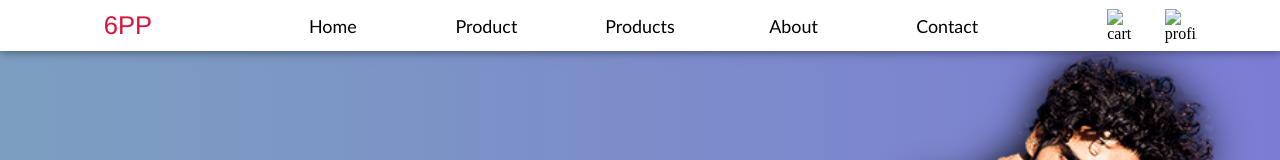
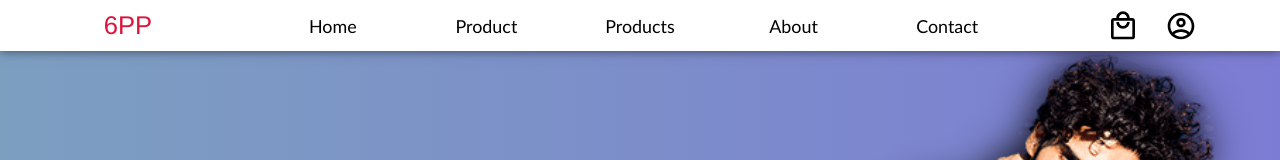
Before and after one commit to vikas148/ecomweb, a plain HTML site: page index.html in a window 1280 px wide. Shown: the top 160 px of the page. Drawn offline with Linux system fonts and the light colour scheme; the site is published under a folder, as on GitHub Pages, so addresses that start at the root find nothing.

Commit message:
images style updated

```diff
--- a/index.html
+++ b/index.html
@@ -22,8 +22,8 @@
             <a href="#">Contact</a>
         </div>
         <div class="right">
-            <img src="/images/cart.svg" alt="cart">
-            <img src="/images/profile.svg" alt="profile">
+            <img src="./images/cart.svg" alt="cart">
+            <img src="./images/profile.svg" alt="profile">
         </div>
     </nav>
 
```
